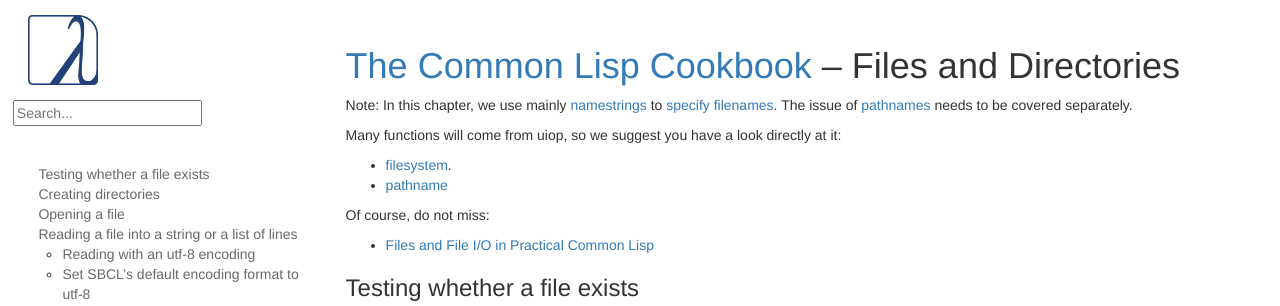
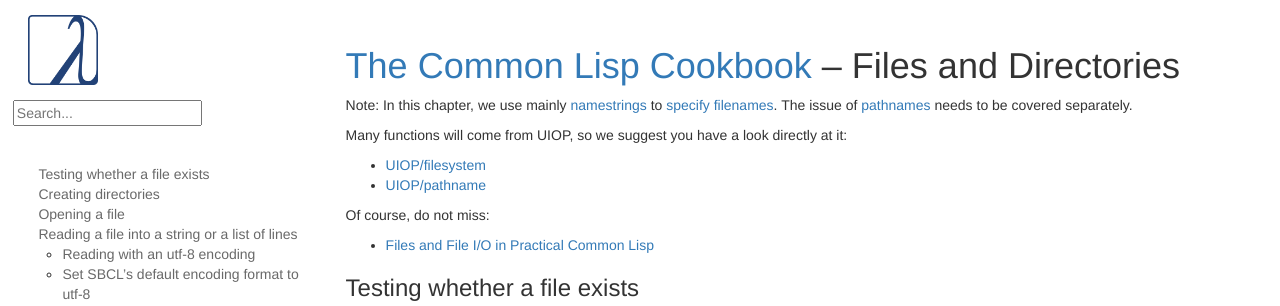
Before and after one commit to LispCookbook/cl-cookbook, a Jekyll site: the page built from files.md, in a window 1280 px wide and 900 px high. Shown: the top 306 px of the window. Built offline with Jekyll 4.4.1, drawn with Linux system fonts in a browser that asks for light colours.

Commit message:
UIOP has doc for filesystem and pathname

```diff
--- a/files.md
+++ b/files.md
@@ -10,10 +10,10 @@
 [pathnames](http://www.lispworks.com/documentation/HyperSpec/Body/19_ab.htm)
 needs to be covered separately.
 
-Many functions will come from uiop, so we suggest you have a look directly at it:
+Many functions will come from UIOP, so we suggest you have a look directly at it:
 
-* [filesystem](https://gitlab.common-lisp.net/asdf/asdf/blob/master/uiop/filesystem.lisp).
-* [pathname](https://gitlab.common-lisp.net/asdf/asdf/blob/master/uiop/pathname.lisp)
+* [UIOP/filesystem](https://common-lisp.net/project/asdf/uiop.html#UIOP_002fFILESYSTEM)
+* [UIOP/pathname](https://common-lisp.net/project/asdf/uiop.html#UIOP_002fPATHNAME)
 
 Of course, do not miss:
 
```
